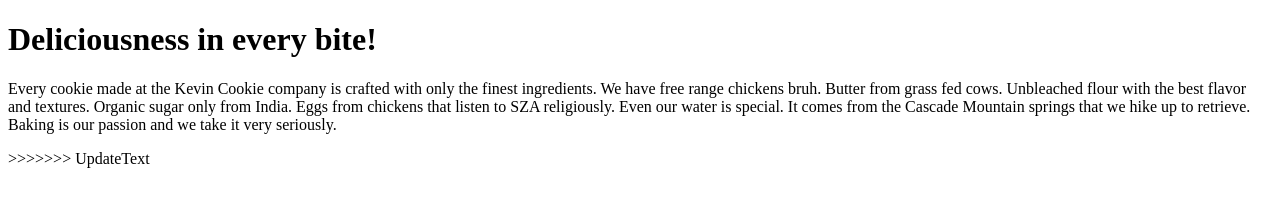
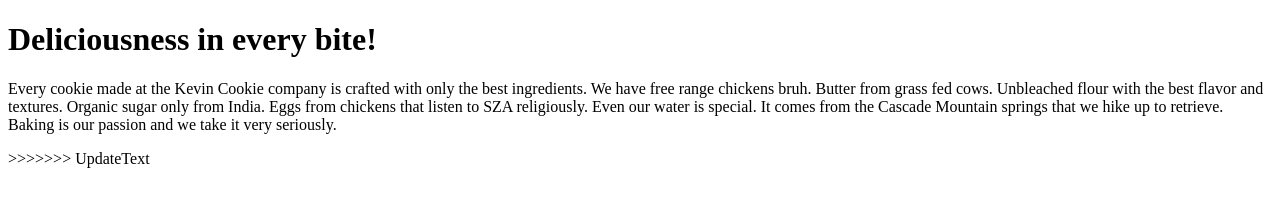
Before and after one commit to TimmyAkinyemi123/KevinCookieCompany.illus, a plain HTML site: page index.htm in a window 1280 px wide. Drawn offline with Linux system fonts and the light colour scheme.

Commit message:
update index text

```diff
--- a/index.htm
+++ b/index.htm
@@ -4,7 +4,7 @@
 
 <h1>Deliciousness in every bite!</h1>
 
-<p>Every cookie made at the Kevin Cookie company is crafted with only the finest ingredients. We have free range chickens bruh. Butter from grass fed cows. Unbleached flour with the best flavor and textures. Organic sugar only from India. Eggs from chickens that listen to SZA religiously. Even our water is special. It comes from the Cascade Mountain springs that we hike up to retrieve. Baking is our passion and we take it very seriously.</p>
+<p>Every cookie made at the Kevin Cookie company is crafted with only the best ingredients. We have free range chickens bruh. Butter from grass fed cows. Unbleached flour with the best flavor and textures. Organic sugar only from India. Eggs from chickens that listen to SZA religiously. Even our water is special. It comes from the Cascade Mountain springs that we hike up to retrieve. Baking is our passion and we take it very seriously.</p>
 >>>>>>> UpdateText
 
 </body>
```
